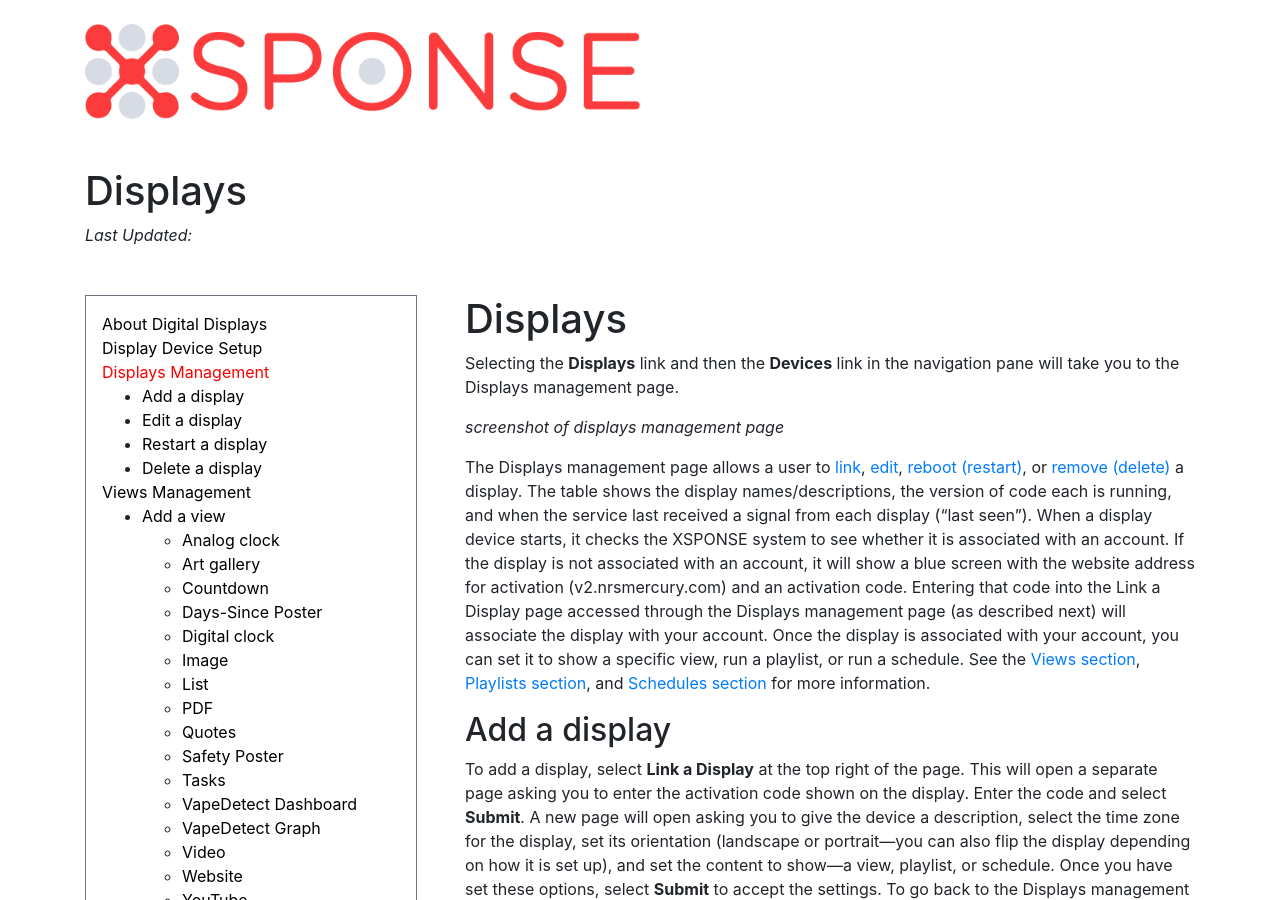
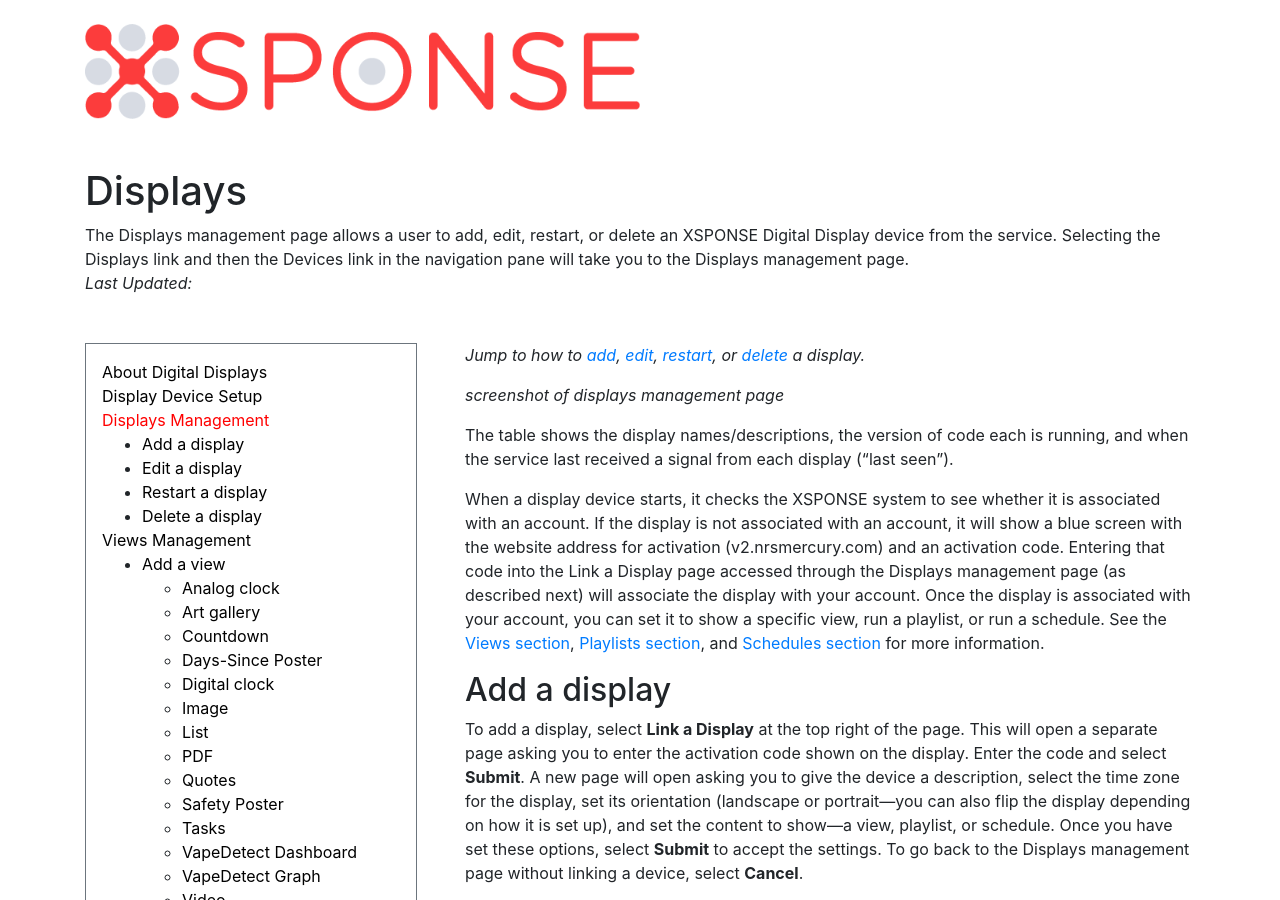
Before and after one commit to NrsSystems/docs, a Jekyll site: the page built from digital-displays/displays-management.md, in a window 1280 px wide and 900 px high. Built offline with Jekyll 4.4.1, drawn with Linux system fonts in a browser that asks for light colours; our own code applies the rules of GitHub Pages for plain Markdown files.

Commit message:
Update displays-management.md
Added the title and abstract section.

```diff
--- a/digital-displays/displays-management.md
+++ b/digital-displays/displays-management.md
@@ -1,8 +1,13 @@
-# Displays
-Selecting the **Displays** link and then the **Devices** link in the navigation pane will take you to the Displays management page.
+---
+title: Displays
+abstract: The Displays management page allows a user to add, edit, restart, or delete an XSPONSE Digital Display device from the service. Selecting the Displays link and then the Devices link in the navigation pane will take you to the Displays management page.
+---
+*Jump to how to [add](displays-management.md#add-a-display), [edit](displays-management.md#edit-a-display), [restart](displays-management.md#restart-a-display), or [delete](displays-management.md#delete-a-display) a display.*
+
 > _screenshot of displays management page_
 
-The Displays management page allows a user to [link](displays-management.md#add-a-display), [edit](displays-management.md#edit-a-display), [reboot (restart)](displays-management.md#restart-a-display), or [remove (delete)](displays-management.md#delete-a-display) a display. The table shows the display names/descriptions, the version of code each is running, and when the service last received a signal from each display (“last seen”).
+The table shows the display names/descriptions, the version of code each is running, and when the service last received a signal from each display (“last seen”).
+
 When a display device starts, it checks the XSPONSE system to see whether it is associated with an account. If the display is not associated with an account, it will show a blue screen with the website address for activation (v2.nrsmercury.com) and an activation code. Entering that code into the Link a Display page accessed through the Displays management page (as described next) will associate the display with your account. Once the display is associated with your account, you can set it to show a specific view, run a playlist, or run a schedule. See the [Views section](views-management.md), [Playlists section](playlists-management.md), and [Schedules section](schedules-management.md) for more information.
 
 ## Add a display
```
